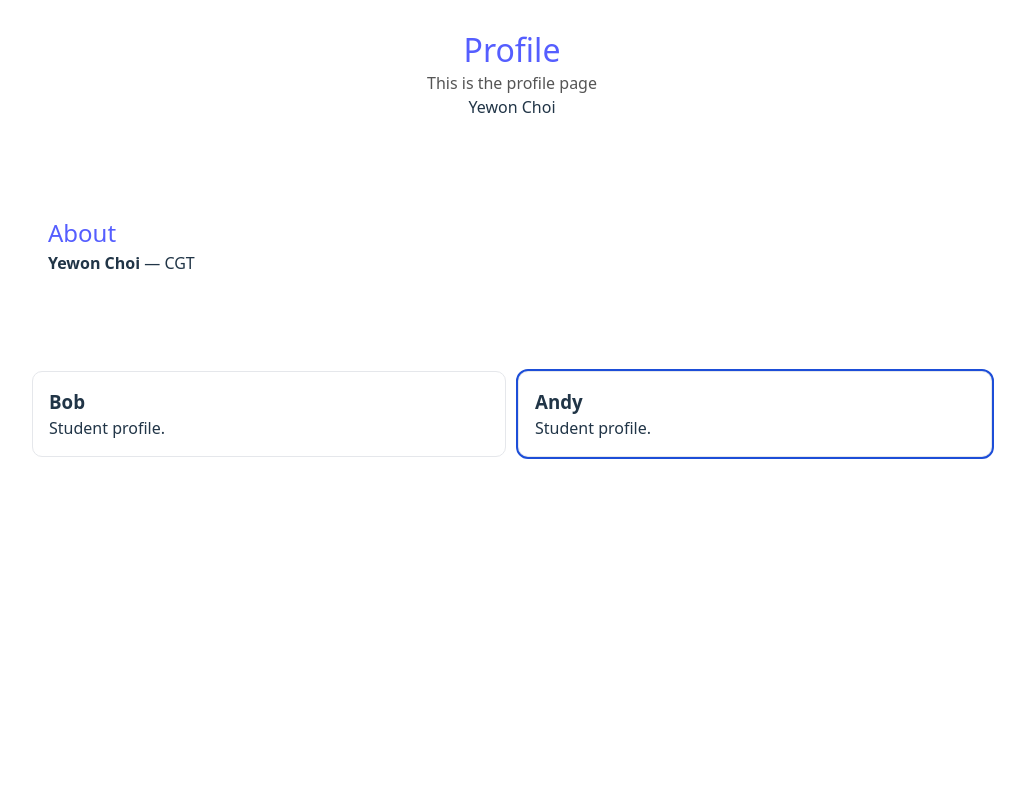
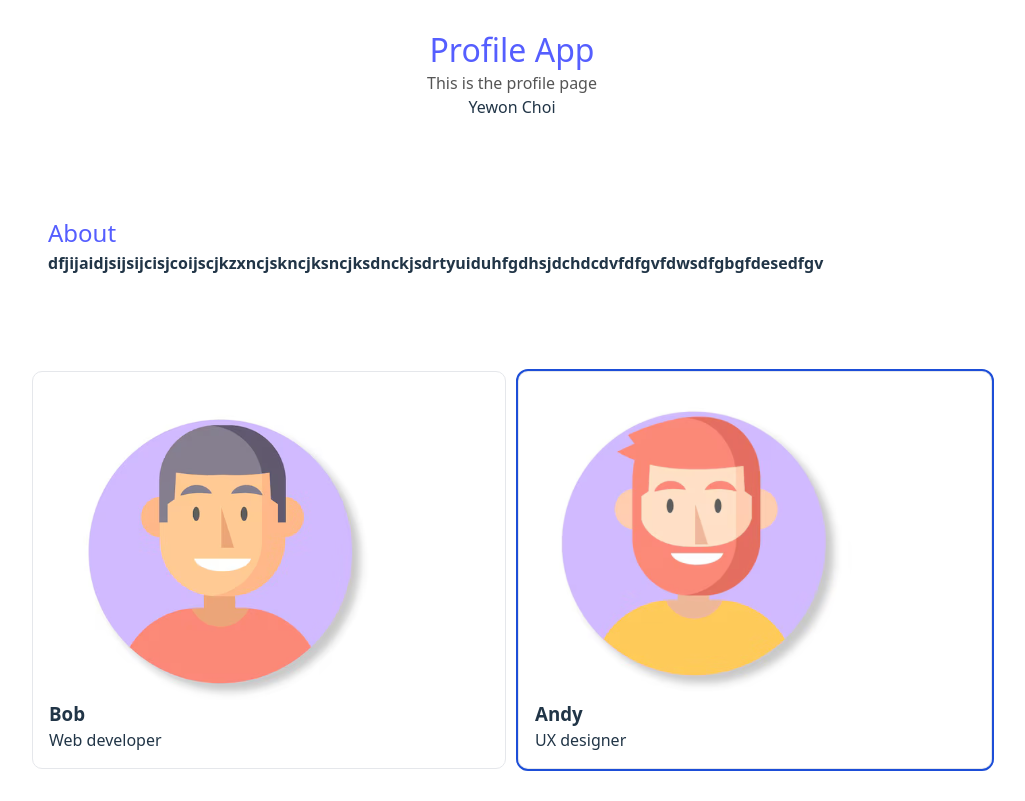
Before and after one commit to Yewon316/cgt390, a React app: page / in a window 1280 px wide. Shown: the whole page, without its empty margins (128-1153 px from the left). Built offline with nearby package versions, Linux system fonts and the light colour scheme; the HTML template or start-up script is replaced by a standard one.

Commit message:
9/5_updates

```diff
--- a/src/App.jsx
+++ b/src/App.jsx
@@ -17,14 +17,14 @@ function App() {
       <section className="section">
         <div className="container cards">
           <Card1
-            title="Bob"
-            text="Student profile."
-            img="/profile/bob.jpg"
+            name="Bob"
+            role="Web developer"
+            img="public/profile/bob.jpg"
           />
           <Card1
-            title="Andy"
-            text="Student profile."
-            img="/profile/andy.jpg"
+            name="Andy"
+            role="UX designer"
+            img="public/profile/andy.jpg"
             featured
           />
         </div>
--- a/src/components/About.jsx
+++ b/src/components/About.jsx
@@ -1,12 +1,11 @@
 const About = () => {
     const sectionClass = "section about";
-    const name = "Yewon Choi";
-    const subtitle = "CGT ";
+    const content = "dfjijaidjsijsijcisjcoijscjkzxncjskncjksncjksdnckjsdrtyuiduhfgdhsjdchdcdvfdfgvfdwsdfgbgfdesedfgv";
 
     return (
         <section className={sectionClass}>
             <h2>About</h2>
-            <p><strong>{name}</strong> — {subtitle}</p>
+            <p><strong>{content}</strong></p>
         </section>
     );
     };
--- a/src/components/Card1.jsx
+++ b/src/components/Card1.jsx
@@ -1,10 +1,15 @@
-const Card1 = ({ title, text, featured }) => {
+const Card1 = ({ name, role, img, featured }) => {
     return (
-        <div className={`card${featured ? ' featured' : ''}`}>
-        <h3>{title}</h3>
-        <p>{text}</p>
-        </div>
+    <div className={`card${featured ? ' featured' : ''}`}>
+        <img
+        className="profile-pic"
+        src={img}
+        alt={name + " photo"}
+        />
+        <h3>{name}</h3>
+        <p>{role}</p>
+    </div>
     );
 };
 
-    export default Card1;
+export default Card1;
--- a/src/components/header.jsx
+++ b/src/components/header.jsx
@@ -1,5 +1,5 @@
 function Header() {
-    const title = "Profile";
+    const title = "Profile App";
 
     return (
         <header className="site-header">
```
Also changed, not shown: src/components/Card.jsx (added).
